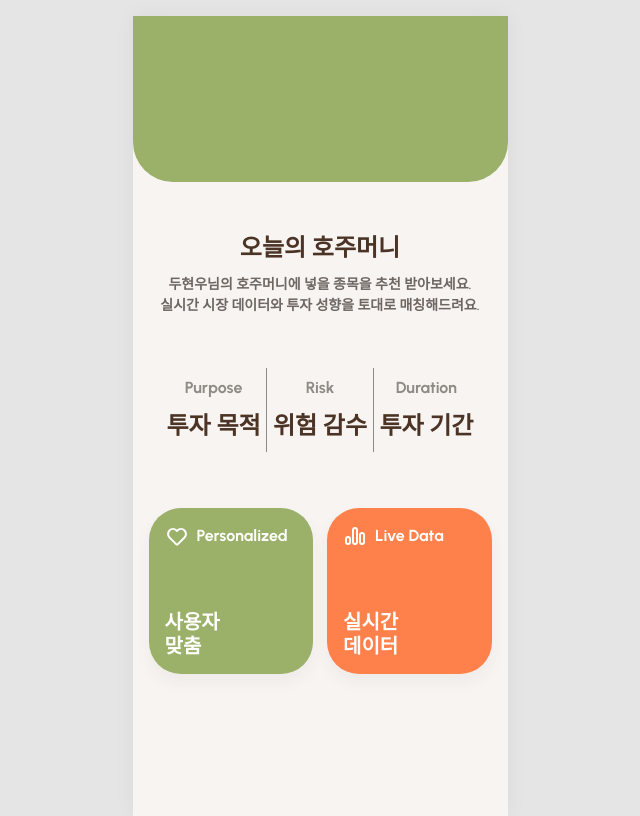
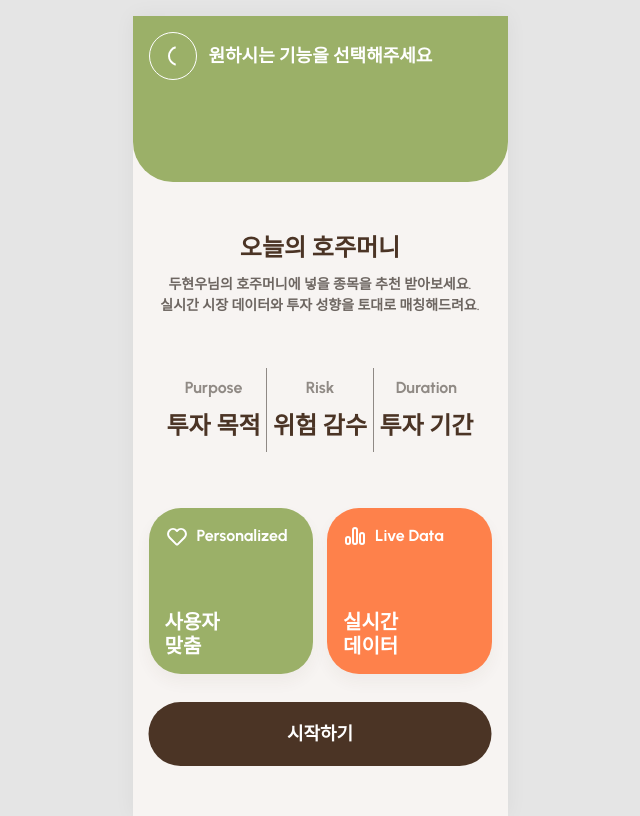
Before and after one commit to MJU-Capstone-Design-1/Jumoney-FE, a Next.js app: page /recommend in a window 1280 px wide. Shown: the whole page, without its empty margins (320-960 px from the left). Built offline with nearby package versions, Linux system fonts and the light colour scheme; a web font is replaced by a local one.

Commit message:
✨ Feat: 인트로 페이지 - 뒤로가기, 시작하기 버튼 연동

```diff
--- a/src/app/(main)/recommend/page.tsx
+++ b/src/app/(main)/recommend/page.tsx
@@ -1,6 +1,8 @@
+import BottomButton from "@/components/bottomButton";
 import { ChartIcon } from "@/components/icons/chartIcon";
 import HeartIcon from "@/components/icons/heartIcon";
 import RecommendHeader from "@/features/recommend/recommendHeader";
+import Link from "next/link";
 import React from "react";
 
 const page = () => {
@@ -70,6 +72,10 @@ const page = () => {
             </div>
           </div>
         </div>
+
+        <Link href="/recommend/purpose">
+          <BottomButton label="시작하기" />
+        </Link>
       </div>
     </div>
   );
--- a/src/features/recommend/recommendHeader.tsx
+++ b/src/features/recommend/recommendHeader.tsx
@@ -1,8 +1,14 @@
+import BackButtonField from "@/components/backButtonField";
 import React from "react";
 
 const RecommendHeader = () => {
   return (
-    <div className="bg-primary h-[10.375rem] w-[calc(100%+2rem)] -mx-[1rem] -mt-[1rem] rounded-b-[2.5rem]" />
+    <div className="bg-primary h-[10.375rem] w-[calc(100%+2rem)] -mx-[1rem] -mt-[1rem] rounded-b-[2.5rem] p-[1rem]">
+      <BackButtonField
+        label="원하시는 기능을 선택해주세요"
+        color="secondary1"
+      />
+    </div>
   );
 };
 
```
